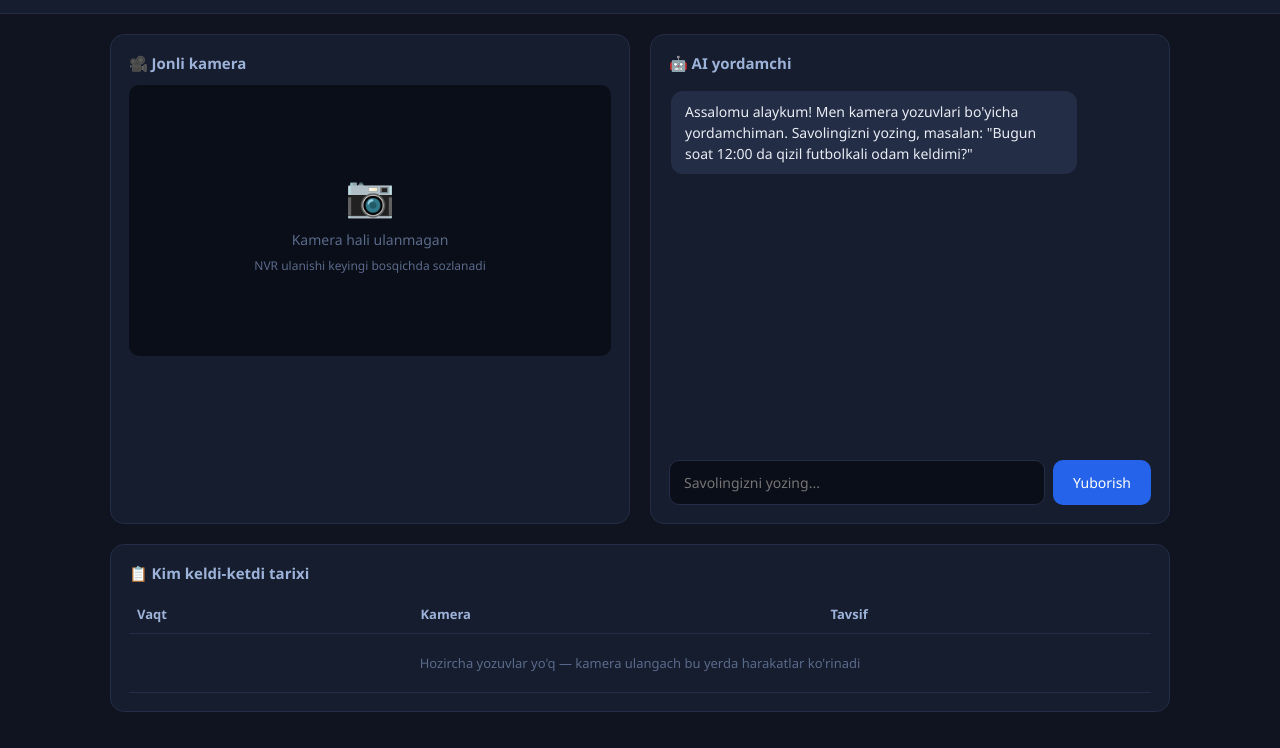
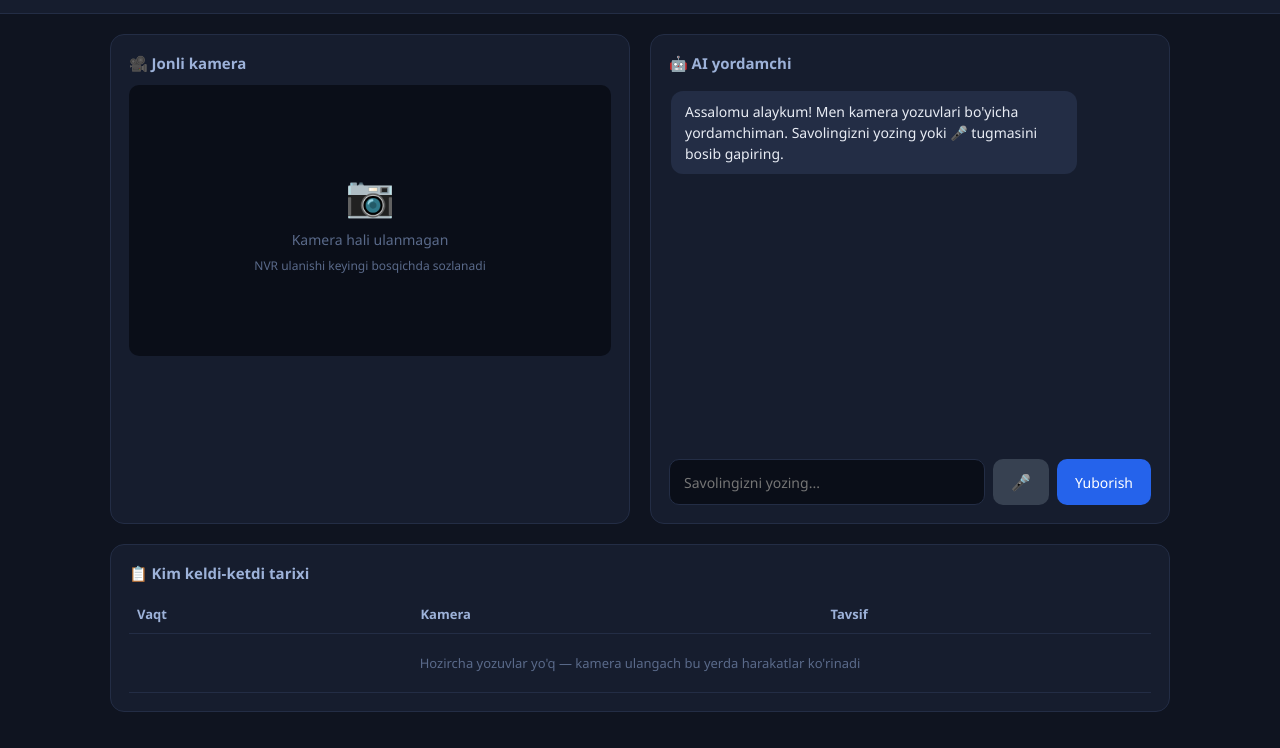
Before and after one commit to ibragimov301/camera-dashboard, a website: page public/index.html in a window 1280 px wide. Shown: the part 52-800 px from the top of the page. Drawn offline with Linux system fonts and the light colour scheme; no server answers.

Commit message:
Update index.html

```diff
--- a/public/index.html
+++ b/public/index.html
@@ -25,8 +25,10 @@
   .kirish { display: flex; gap: 8px; margin-top: 12px; }
   .kirish input { flex: 1; background: #0a0e18; border: 1px solid #232d45; border-radius: 10px; padding: 12px 14px; color: #e8ecf4; font-size: 14px; outline: none; }
   .kirish input:focus { border-color: #2563eb; }
-  .kirish button { background: #2563eb; border: none; border-radius: 10px; padding: 12px 20px; color: white; font-size: 14px; cursor: pointer; }
-  .kirish button:hover { background: #1d4ed8; }
+  .kirish button { background: #2563eb; border: none; border-radius: 10px; padding: 12px 18px; color: white; font-size: 14px; cursor: pointer; }
+  .kirish button:hover { opacity: 0.9; }
+  .kirish button.mikrofon { background: #374151; font-size: 16px; }
+  .kirish button.mikrofon.yozmoqda { background: #dc2626; }
   .keng { grid-column: 1 / -1; }
   table { width: 100%; border-collapse: collapse; font-size: 13px; }
   th, td { text-align: left; padding: 10px 8px; border-bottom: 1px solid #232d45; }
@@ -55,10 +57,11 @@
     <h2>🤖 AI yordamchi</h2>
     <div class="chat-oyna">
       <div class="xabarlar" id="xabarlar">
-        <div class="xabar ai">Assalomu alaykum! Men kamera yozuvlari bo'yicha yordamchiman. Savolingizni yozing, masalan: "Bugun soat 12:00 da qizil futbolkali odam keldimi?"</div>
+        <div class="xabar ai">Assalomu alaykum! Men kamera yozuvlari bo'yicha yordamchiman. Savolingizni yozing yoki 🎤 tugmasini bosib gapiring.</div>
       </div>
       <div class="kirish">
         <input type="text" id="savolKirish" placeholder="Savolingizni yozing..." onkeydown="if(event.key==='Enter')yubor()">
+        <button class="mikrofon" id="mikrofonTugma" onclick="ovozBoshla()" title="Ovoz bilan so'rash">🎤</button>
         <button onclick="yubor()">Yuborish</button>
       </div>
     </div>
@@ -113,6 +116,42 @@ async function yubor() {
   }
   oyna.scrollTop = oyna.scrollHeight;
 }
+
+// Ovozli boshqaruv (Web Speech API)
+let taniyapti = false;
+function ovozBoshla() {
+  const SpeechRecognition = window.SpeechRecognition || window.webkitSpeechRecognition;
+  if (!SpeechRecognition) {
+    alert('Brauzeringiz ovozni tanishni qo\'llab-quvvatlamaydi. Chrome ishlating.');
+    return;
+  }
+  if (taniyapti) return;
+
+  const tanish = new SpeechRecognition();
+  tanish.lang = 'uz-UZ';
+  tanish.interimResults = false;
+
+  const tugma = document.getElementById('mikrofonTugma');
+  tugma.classList.add('yozmoqda');
+  tugma.textContent = '⏺';
+  taniyapti = true;
+
+  tanish.onresult = function(hodisa) {
+    const matn = hodisa.results[0][0].transcript;
+    document.getElementById('savolKirish').value = matn;
+    yubor();
+  };
+  tanish.onerror = function() {
+    alert('Ovoz tanilmadi. Qayta urinib ko\'ring yoki yozib yuboring.');
+  };
+  tanish.onend = function() {
+    tugma.classList.remove('yozmoqda');
+    tugma.textContent = '🎤';
+    taniyapti = false;
+  };
+
+  tanish.start();
+}
 </script>
 </body>
 </html>
```
